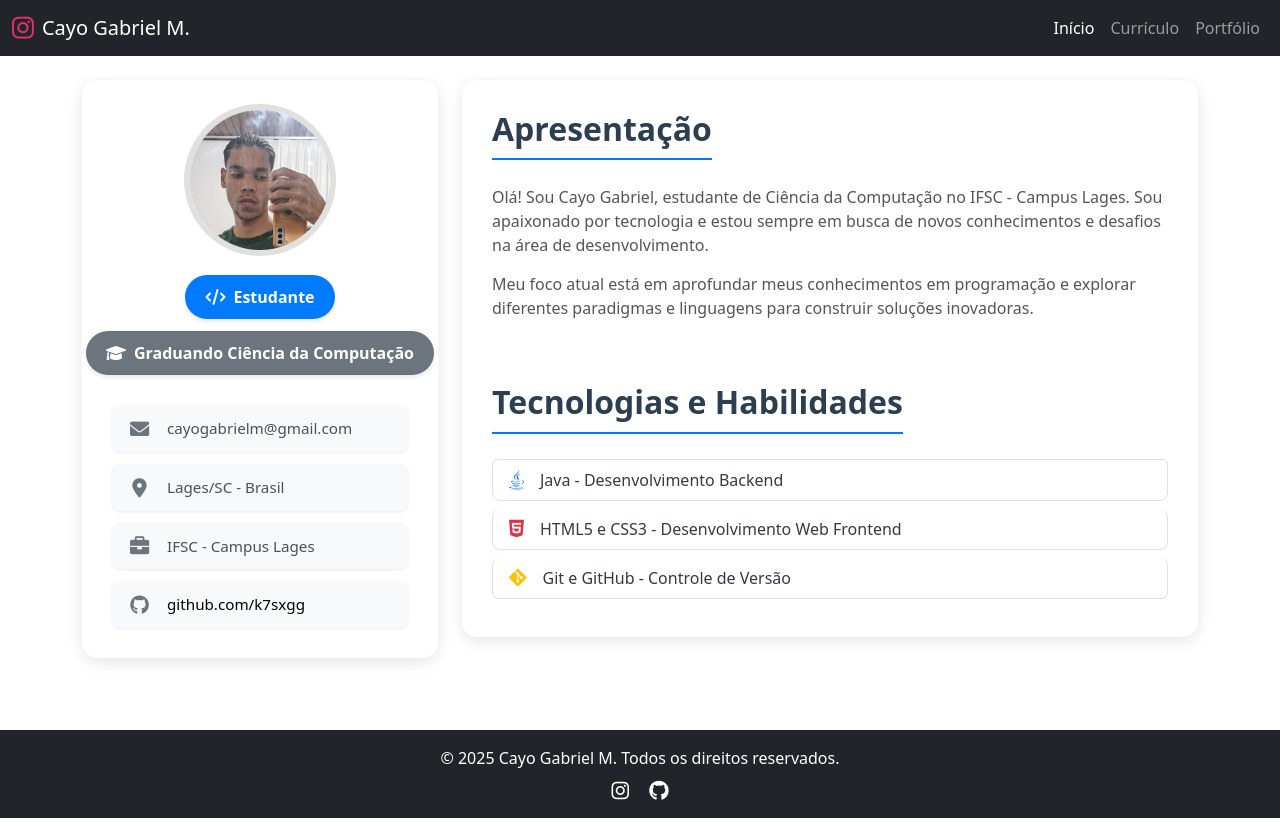
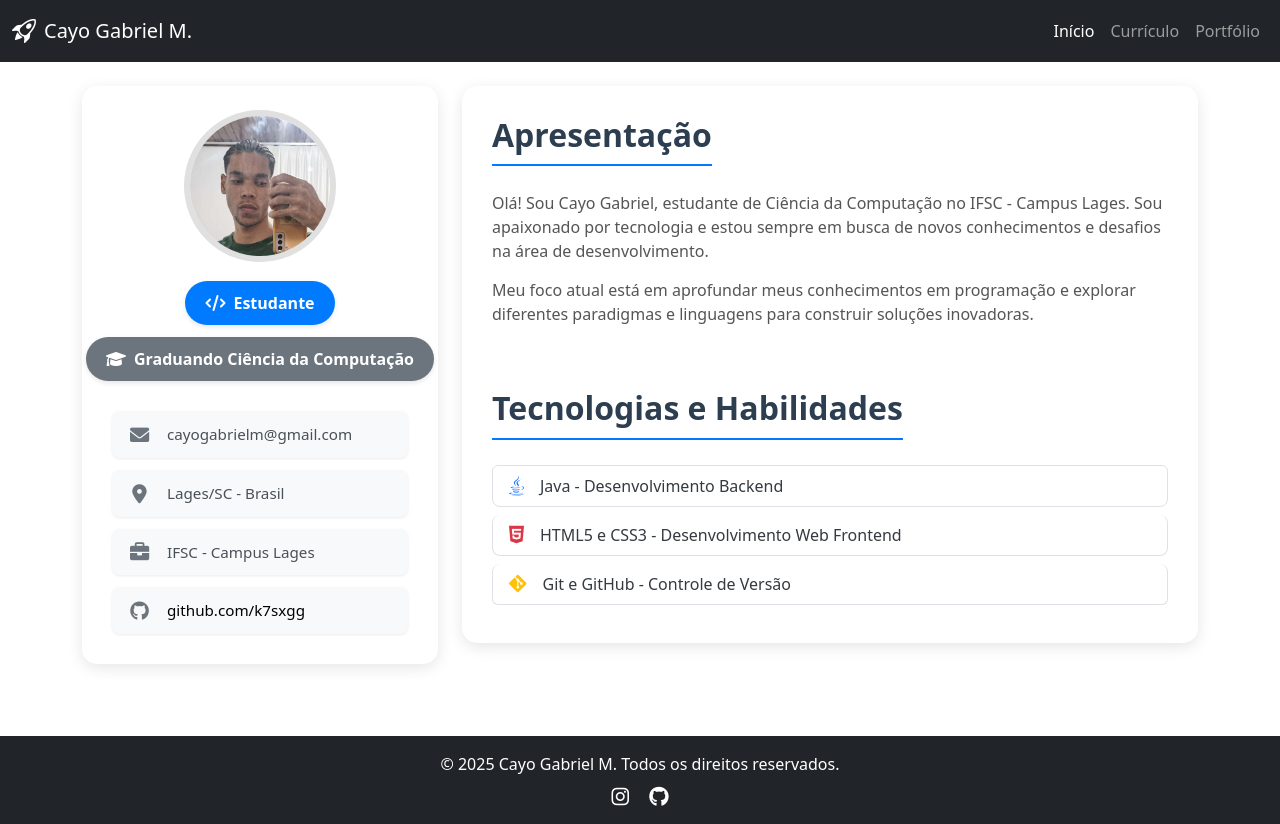
Before and after one commit to k7sxgg/meu-site-pessoal-cayo, a plain HTML site: page index.html in a window 1280 px wide. Drawn offline with nearby package versions, Linux system fonts and the light colour scheme.

Commit message:
index.html

```diff
--- a/index.html
+++ b/index.html
@@ -8,6 +8,7 @@
     <link rel="icon" href="fiveicon/favicon.ico" type="image/x-icon">
     <link rel="stylesheet" href="style.css">
     <link rel="stylesheet" href="https://cdnjs.cloudflare.com/ajax/libs/font-awesome/6.0.0-beta3/css/all.min.css">
+    <link rel="stylesheet" href="https://cdn.jsdelivr.net/npm/bootstrap-icons@1.11.3/font/bootstrap-icons.min.css">
     <link href="https://cdn.jsdelivr.net/npm/bootstrap@5.3.3/dist/css/bootstrap.min.css" rel="stylesheet"
         integrity="sha384-QWTKZyjpPEjISv5WaRU9OFeRpok6YctnYmDr5pNlyT2bRjXh0JMhjY6hW+ALEwIH" crossorigin="anonymous">
 </head>
@@ -15,9 +16,10 @@
 <body>
     <header class="navbar navbar-expand-lg navbar-dark bg-dark">
         <div class="container-fluid">
-            <a class="navbar-brand d-flex align-items-center" href="https://www.instagram.com/souocayo/"
-                target="_blank">
-                <i class="fab fa-instagram fa-lg me-2"></i> Cayo Gabriel M.
+            <a class="navbar-brand d-flex align-items-center" href="index.html">
+                <i class="bi bi-rocket-takeoff fs-4 me-2"></i>
+                Cayo Gabriel M.
+            </a>
             </a>
             <button class="navbar-toggler" type="button" data-bs-toggle="collapse" data-bs-target="#navbarNav"
                 aria-controls="navbarNav" aria-expanded="false" aria-label="Toggle navigation">
```
